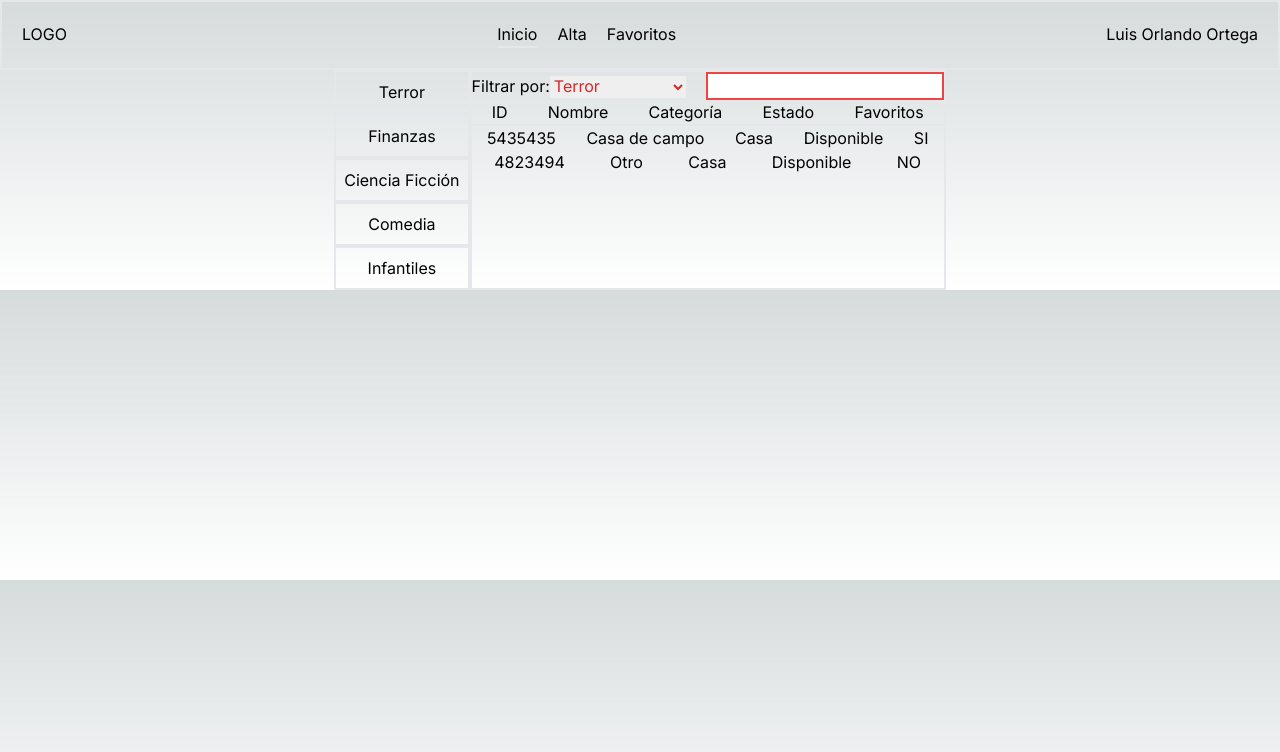
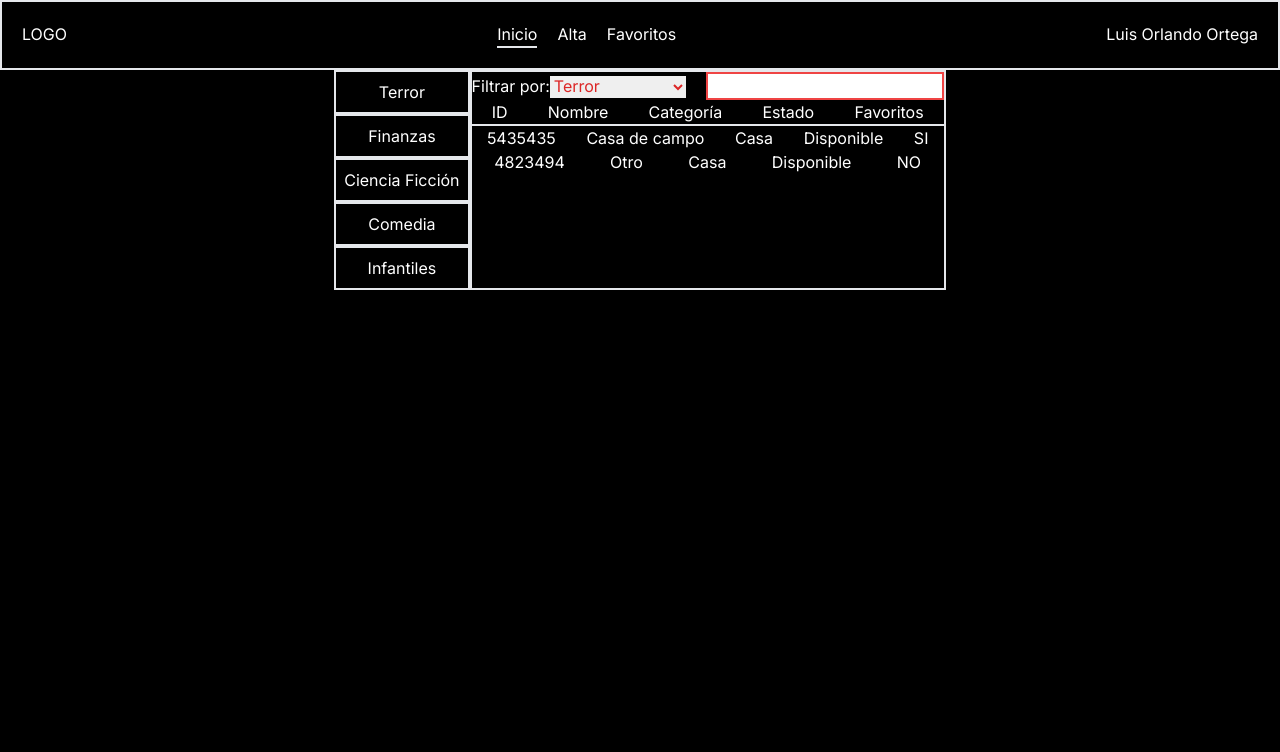
Before and after one commit to AlonsoMtzG/biblioteca, a Next.js app in the folder biblio/: page / in a window 1280 px wide. Shown: the top 752 px of the page. Built offline with nearby package versions, Linux system fonts and the light colour scheme.

Commit message:
update styles

```diff
--- a/biblio/app/globals.css
+++ b/biblio/app/globals.css
@@ -2,13 +2,7 @@
 @tailwind components;
 @tailwind utilities;
 
-:root {
-  --foreground-rgb: 0, 0, 0;
-  --background-start-rgb: 214, 219, 220;
-  --background-end-rgb: 255, 255, 255;
-}
-
-@media (prefers-color-scheme: dark) {
+@media (prefers-color-scheme: light) {
   :root {
     --foreground-rgb: 255, 255, 255;
     --background-start-rgb: 0, 0, 0;
--- a/biblio/app/page.tsx
+++ b/biblio/app/page.tsx
@@ -4,7 +4,7 @@
 
 export default function Home() {
   return (
-    <div>
+    <div className="w-screen h-screen">
       <Nav />
       <HomeBook />
     </div>
```
